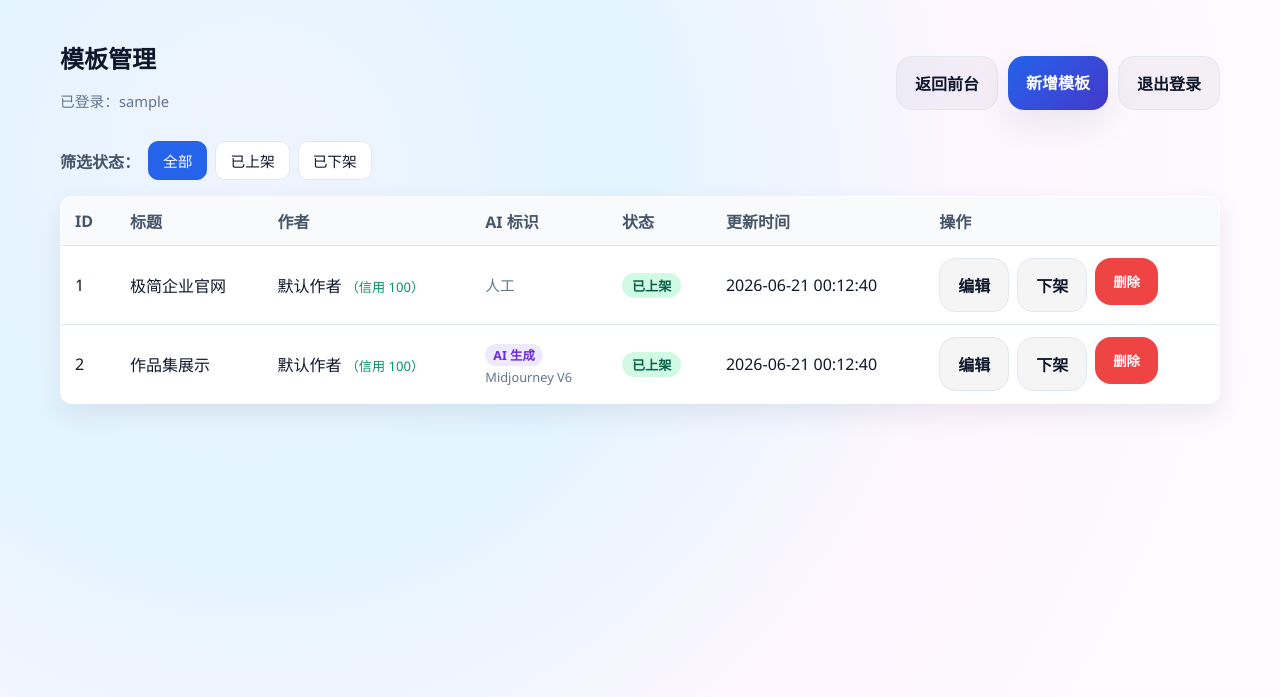
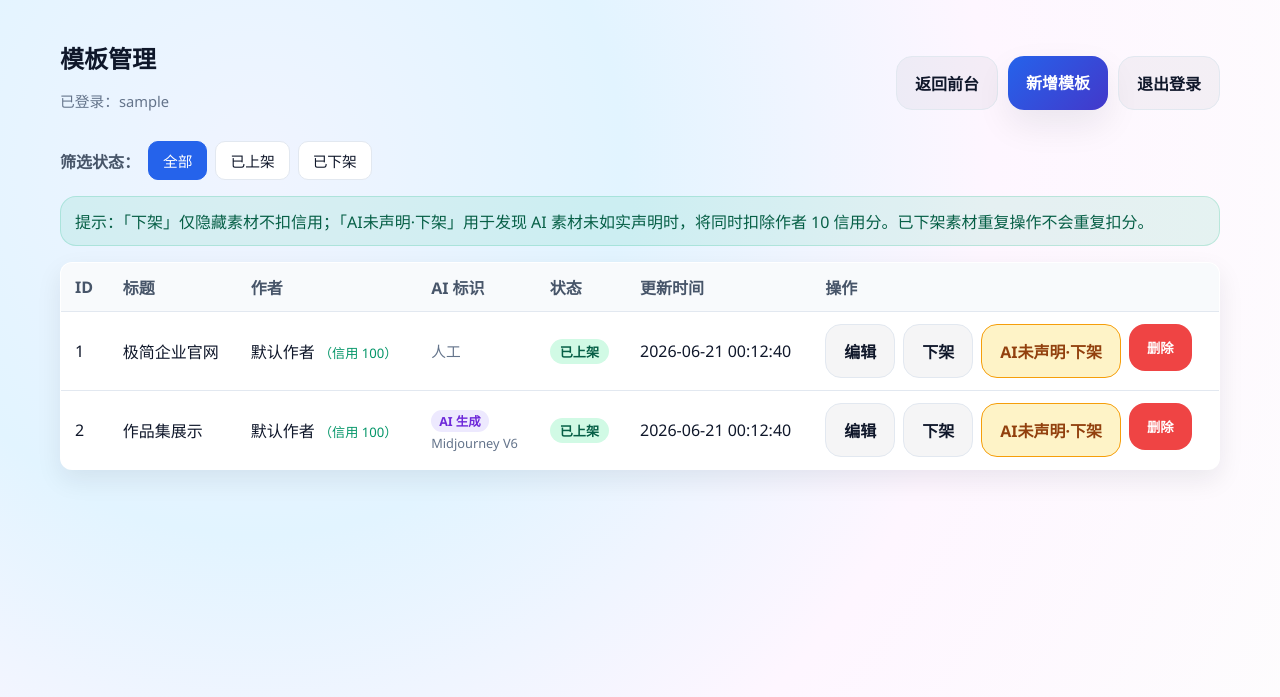
Before and after one commit to ljzljz520-eng/924-01Mod-10, a PHP site: page /dashboard.php in a window 1280 px wide. Shown: the top 697 px of the page. Run offline with PHP 8.4, Linux system fonts and the light colour scheme; the visitor is signed in with stand-in values (Sample User, id 1); data comes from the database, SQL or seed files in the repository.

Commit message:
.1307733917969392:c4acde17ce2d830c15c9a89fac679897_6a341f4349d998c670694fc5.6a3623f38effe001b01118eb.6a3623f21f0f3c9753e8c6ee:Trae CN.T(2026/6/20 13:24:03)

```diff
--- a/src/admin/dashboard.php
+++ b/src/admin/dashboard.php
@@ -61,6 +61,10 @@ if ($filter_status === 'taken_down') {
         <a href="/admin/dashboard.php?status=taken_down" class="<?php echo $filter_status === 'taken_down' ? 'active' : ''; ?>">已下架</a>
     </div>
 
+    <div class="notice" style="margin-bottom:16px;">
+        提示：「下架」仅隐藏素材不扣信用；「AI未声明·下架」用于发现 AI 素材未如实声明时，将同时扣除作者 10 信用分。已下架素材重复操作不会重复扣分。
+    </div>
+
     <table>
         <thead>
             <tr>
@@ -106,7 +110,8 @@ if ($filter_status === 'taken_down') {
                         <div class="actions">
                             <a class="btn btn-ghost" href="/admin/edit.php?id=<?php echo e($tpl['id']); ?>">编辑</a>
                             <?php if ($tpl['status'] === 'active'): ?>
-                                <a class="btn btn-ghost" href="/admin/review.php?action=takedown&id=<?php echo e($tpl['id']); ?>" onclick="return confirm('确认下架此模板？下架将扣除作者 10 信用分。');">下架</a>
+                                <a class="btn btn-ghost" href="/admin/review.php?action=takedown&id=<?php echo e($tpl['id']); ?>" onclick="return confirm('确认下架此模板？');">下架</a>
+                                <a class="btn btn-ghost" style="background:#fef3c7;border-color:#f59e0b;color:#92400e;" href="/admin/review.php?action=takedown&penalize=1&id=<?php echo e($tpl['id']); ?>" onclick="return confirm('确认标记为「AI 未声明」并下架？将扣除作者 10 信用分。');">AI未声明·下架</a>
                             <?php else: ?>
                                 <a class="btn btn-ghost" href="/admin/review.php?action=restore&id=<?php echo e($tpl['id']); ?>" onclick="return confirm('确认恢复此模板？');">恢复</a>
                             <?php endif; ?>
--- a/src/admin/edit.php
+++ b/src/admin/edit.php
@@ -70,6 +70,9 @@ if ($_SERVER['REQUEST_METHOD'] === 'POST') {
 
     if (!$payload['title'] || !$payload['download_url']) {
         $error = '标题和下载链接为必填项。';
+        $form_data = $payload;
+    } elseif ($is_ai && !$payload['author_id']) {
+        $error = 'AI 生成素材必须绑定作者。';
         $form_data = $payload;
     } elseif ($is_ai && !$payload['ai_tool']) {
         $error = 'AI 生成素材必须声明所使用的 AI 工具。';
--- a/src/admin/review.php
+++ b/src/admin/review.php
@@ -6,6 +6,7 @@ require_login();
 
 $action = $_GET['action'] ?? '';
 $id = (int)($_GET['id'] ?? 0);
+$penalize = isset($_GET['penalize']) && $_GET['penalize'] === '1';
 
 if (!$id) {
     header('Location: /admin/dashboard.php');
@@ -13,7 +14,7 @@ if (!$id) {
 }
 
 if ($action === 'takedown') {
-    takedown_template($id);
+    takedown_template($id, $penalize);
 } elseif ($action === 'restore') {
     restore_template($id);
 }
--- a/src/includes/template_repo.php
+++ b/src/includes/template_repo.php
@@ -72,13 +72,20 @@ function delete_template(int $id): void
     $stmt->execute([':id' => $id]);
 }
 
-function takedown_template(int $id): void
+function takedown_template(int $id, bool $penalize_credit = false): void
 {
+    $tpl = get_template_raw($id);
+    if (!$tpl) {
+        return;
+    }
+
+    $already_down = $tpl['status'] === 'taken_down';
+
     $pdo = db();
     $stmt = $pdo->prepare('UPDATE templates SET status = :status WHERE id = :id');
     $stmt->execute([':status' => 'taken_down', ':id' => $id]);
-    $tpl = get_template_raw($id);
-    if ($tpl && $tpl['author_id']) {
+
+    if ($penalize_credit && !$already_down && !empty($tpl['author_id'])) {
         penalize_author_credit((int)$tpl['author_id'], 10);
     }
 }
```
